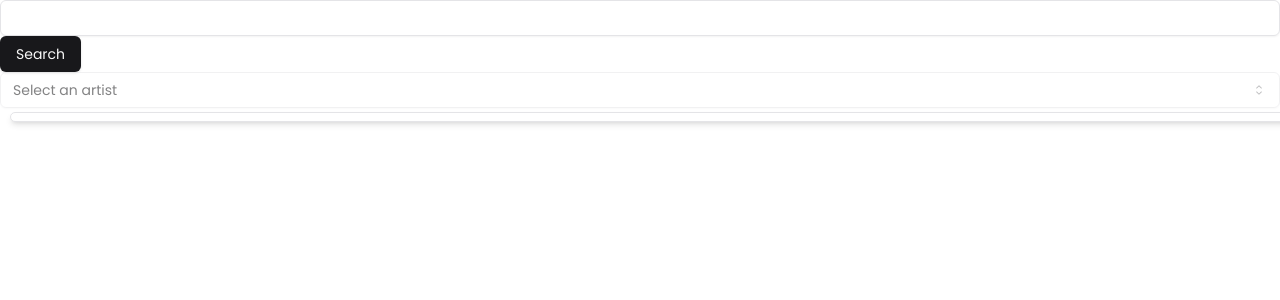
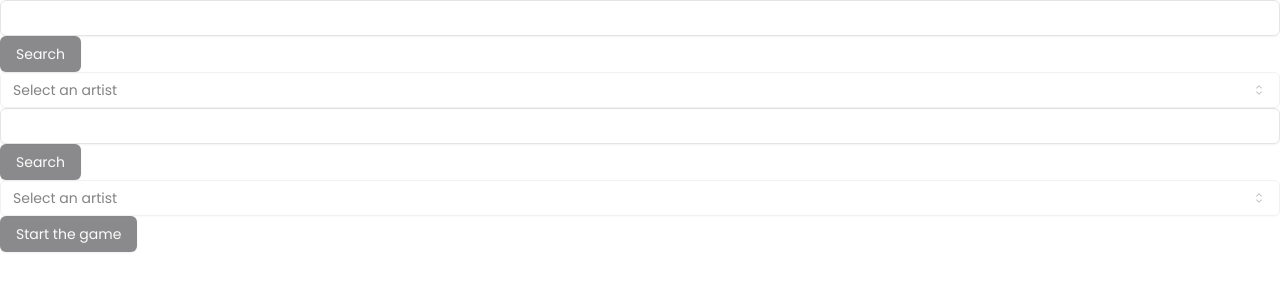
Before and after one commit to zangerls/hidden-features, a Next.js app: page / in a window 1280 px wide. Shown: the top 300 px of the page. Built offline with nearby package versions, Linux system fonts and the light colour scheme.

Commit message:
Working home screen
TODO: URI encoding on the client and server. Names with spaces ie cause issues

```diff
--- a/src/app/page.tsx
+++ b/src/app/page.tsx
@@ -1,87 +1,37 @@
 "use client";
 
-import { Avatar, AvatarImage } from "@/components/ui/avatar";
+import ArtistFinder from "@/components/artistFinder/ArtistFinder";
 import { Button } from "@/components/ui/button";
-import { Input } from "@/components/ui/input";
-import {
-  Select,
-  SelectContent,
-  SelectGroup,
-  SelectItem,
-  SelectTrigger,
-  SelectValue,
-} from "@/components/ui/select";
-import { artistSchema, artistsDataSchema } from "@/schemas/spotify";
-import { Artist } from "@/types/spotify";
-import { AvatarFallback } from "@radix-ui/react-avatar";
-import { ChangeEvent, useState } from "react";
-import { z } from "zod";
+import { useRouter } from "next/navigation";
+import { useState } from "react";
 
 export default function Home() {
-  const [artistInput, setArtistInput] = useState<string>("");
-  const [artists, setArtists] = useState<Artist[]>([]);
-  const [selectedArtistID, setSelectedArtistID] = useState<string | undefined>(
+  const [initialArtistID, setInitialArtistID] = useState<string | undefined>(
     undefined,
   );
-  const [loading, setLoading] = useState<boolean>(false);
+  const [finalArtistID, setFinalArtistID] = useState<string | undefined>(
+    undefined,
+  );
+  const router = useRouter();
 
-  function handleInputChange(event: ChangeEvent<HTMLInputElement>): void {
-    setArtistInput(event.currentTarget.value);
-  }
-
-  async function handleSearch(): Promise<void> {
-    try {
-      setLoading(true);
-      setSelectedArtistID(undefined);
-      const artists = await getArtists();
-      setArtists(artists);
-    } catch (e) {
-      console.error(e);
-    } finally {
-      setLoading(false);
-    }
-  }
-
-  async function getArtists(): Promise<Artist[]> {
-    const res = await fetch(`/api/v1/spotify/artists/${artistInput}`, {
-      method: "GET",
-    });
-    const data: z.infer<typeof artistsDataSchema> = await res.json();
-    return data.artists.items;
+  function navigateToGame(): void {
+    router.push(`${initialArtistID}/${finalArtistID}`);
   }
 
   return (
-    <>
-      <Input value={artistInput} onChange={handleInputChange} />
-      <Button onClick={handleSearch}>Search</Button>
-      <Select value={selectedArtistID} disabled={!artists.length} defaultOpen>
-        <SelectTrigger>
-          <SelectValue placeholder="Select an artist" />
-        </SelectTrigger>
-        <SelectContent>
-          <SelectGroup>
-            {artists.map((artist) => (
-              <SelectItem key={artist.id} value={artist.id}>
-                <div className="flex justify-start items-center gap-x-4 h-max">
-                  <Avatar>
-                    <AvatarImage
-                      src={artist.images[0]?.url}
-                      alt={artist.name}
-                    />
-                    <AvatarFallback>{artist.name.slice(0, 2)}</AvatarFallback>
-                  </Avatar>
-                  <div className="flex flex-col ">
-                    <p className="text-base">{artist.name}</p>
-                    <p className="text-xs text-zinc-500">
-                      {`${artist.followers.total.toLocaleString()} followers`}
-                    </p>
-                  </div>
-                </div>
-              </SelectItem>
-            ))}
-          </SelectGroup>
-        </SelectContent>
-      </Select>
-    </>
+    <div>
+      <ArtistFinder
+        artistID={initialArtistID}
+        setArtistID={setInitialArtistID}
+      />
+      <ArtistFinder artistID={finalArtistID} setArtistID={setFinalArtistID} />
+      <Button
+        disabled={!(initialArtistID && finalArtistID)}
+        aria-disabled={!(initialArtistID && finalArtistID)}
+        onClick={navigateToGame}
+      >
+        Start the game
+      </Button>
+    </div>
   );
 }
```
